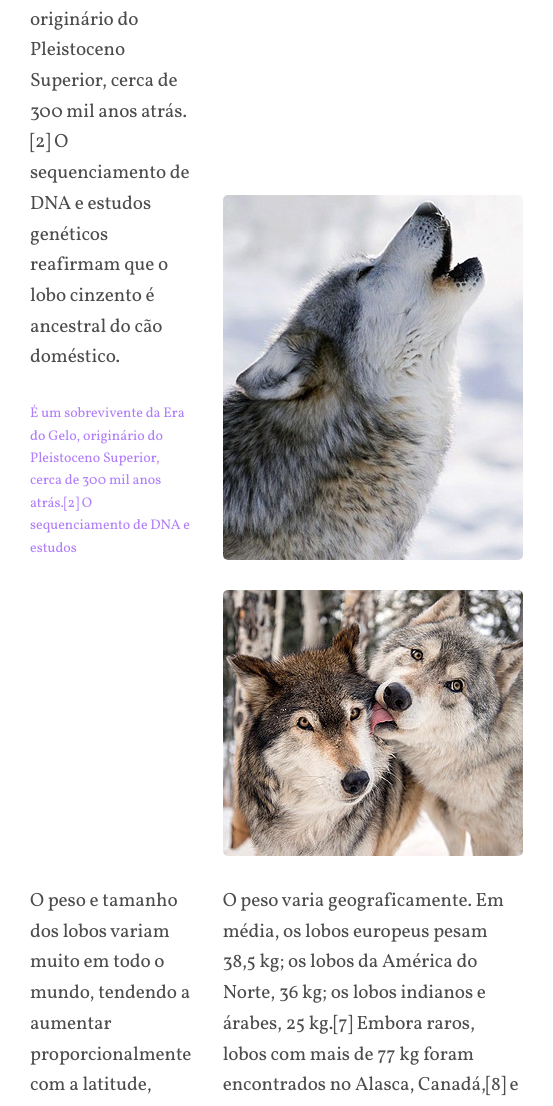
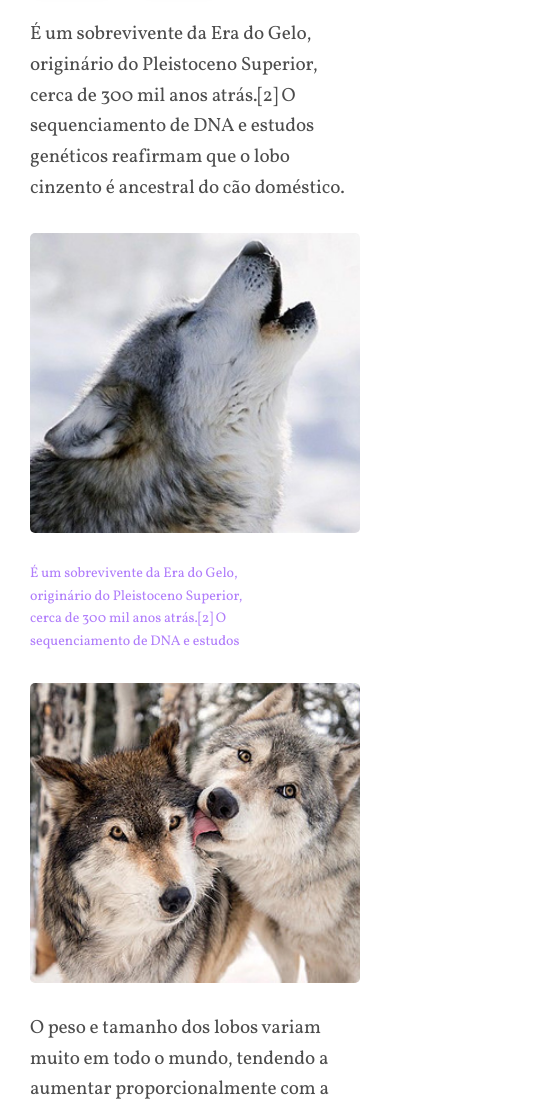
Before and after one commit to rhannaldy/wildbeast, a plain HTML site: page index.html in a window 390 px wide. Shown: the part 574-1680 px from the top of the page, 553 px wide, since content can reach past the window. Drawn offline with Linux system fonts and the light colour scheme.

Commit message:
correção do responsivo

```diff
--- a/css/global.css
+++ b/css/global.css
@@ -130,3 +130,6 @@ img {
 a {
   display: block;
 }
+span{
+  display: block;
+}
--- a/css/home/header.css
+++ b/css/home/header.css
@@ -119,7 +119,6 @@
 .imagem-1 {
   grid-row: span 2;
   align-self: flex-end;
-  width: -webkit-fill-available;
 }
 .imagem-2 {
   grid-column: 2;
@@ -201,12 +200,22 @@
 }
 @media (max-width: 870px) {
   .estrutura {
+  grid-template-columns: 1fr;
     grid-template-areas:
-      "header header header"
-      " sidenav sidenav sidenav"
-      "content content content"
-      "ads ads ads"
-      "footer footer footer";
+      "header "
+      " sidenav"
+      "content "
+      "ads "
+      "footer ";
+  }
+  .content {
+    display: flex;
+    flex-direction: column;
+  }
+  .content img{
+    height: 300px;
+    object-fit: cover;
+    object-position: top;
   }
   .sidenav ul {
     display: flex;
@@ -217,9 +226,7 @@
     -webkit-overflow-scrolling: touch;
     -ms-overflow-style: -ms-autohiding-scrollbar;
   }
-  .content {
-    grid-template-columns: auto;
-  }
+
   .col-2 {
     grid-column: initial;
   }
```
Also changed, not shown: index.html (+1 -1 lines).
